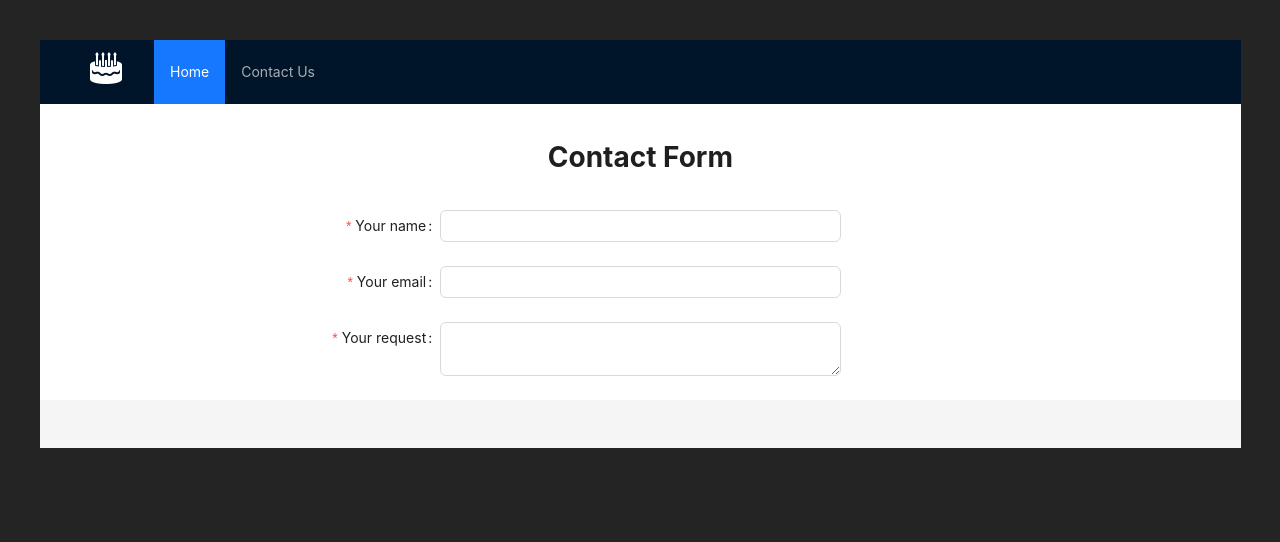
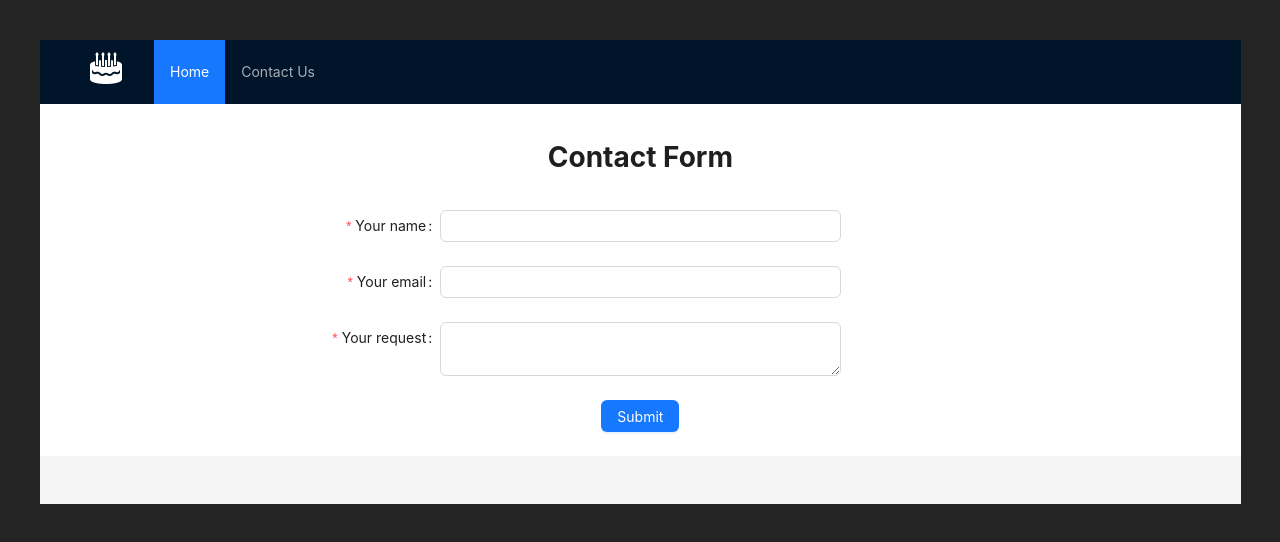
Before and after one commit to pelafustan/react_ii-challenge_01, a React (Vite) app: page /react_ii-challenge_01/contact in a window 1280 px wide. Shown: the top 542 px of the page. Built offline with nearby package versions, Linux system fonts and the light colour scheme.

Commit message:
I forgot to add the submit button, silly me

```diff
--- a/src/views/Contact.tsx
+++ b/src/views/Contact.tsx
@@ -53,6 +53,16 @@ export default function Contact() {
             allowClear
           />
         </Form.Item>
+        <Form.Item
+          wrapperCol={{ offset: 8, span: 8}}
+        >
+          <Button
+            type="primary"
+            htmlType="submit"
+          >
+            Submit
+          </Button>
+        </Form.Item>
       </Form>
     </>
   );
```
